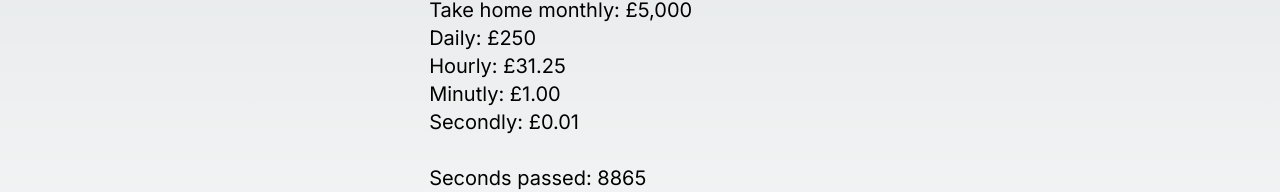
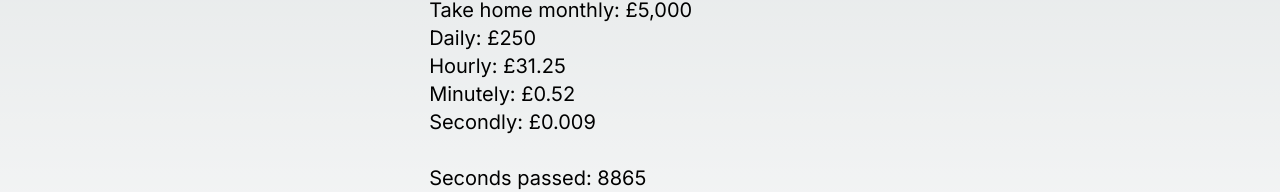
Before and after one commit to hoto/copium-clock, a Next.js app: page / in a window 1280 px wide. Shown: the part 480-672 px from the top of the page. Built offline with nearby package versions, Linux system fonts and the light colour scheme.

Commit message:
Cap the clock after 8 hours

```diff
--- a/components/CopiumClock.tsx
+++ b/components/CopiumClock.tsx
@@ -1,4 +1,6 @@
 import { useEffect, useState } from 'react'
+
+const eightHoursInSeconds = 8 * 60 * 60
 
 const CopiumClock: React.FC = () => {
   const target = new Date()
@@ -8,24 +10,28 @@ const CopiumClock: React.FC = () => {
   const [takeHomeMonthlySalary, setTakeHomeMonthlySalary] = useState<number>(5000)
   const [dailyAmount, setDailyAmount] = useState<number>(0)
   const [hourlyAmount, setHourlyAmount] = useState<number>(0)
-  const [minutlyAmount, setMinutlyAmount] = useState<number>(0)
+  const [minutelyAmount, setminutelyAmount] = useState<number>(0)
   const [secondlyAmount, setSecondlyAmount] = useState<number>(0)
   const [amountMadeToday, setAmountMadeToday] = useState<number>(0)
 
   useEffect(() => {
+    setDailyAmount(takeHomeMonthlySalary / 20) // 20 working days in a month
+    setHourlyAmount(takeHomeMonthlySalary / 20 / 8)
+    setminutelyAmount(takeHomeMonthlySalary / 20 / 8 / 60)
+    setSecondlyAmount(takeHomeMonthlySalary / 20 / 8 / 60 / 60)
+  }, [takeHomeMonthlySalary, workStartTime, secondsSinceWorkStartTime])
+
+  useEffect(() => {
     const interval = setInterval(() => {
       setSecondsSinceWorkStartTime(Math.floor((new Date().getTime() - workStartTime.getTime()) / 1000))
-      setAmountMadeToday(secondlyAmount * secondsSinceWorkStartTime)
+      if (secondsSinceWorkStartTime >= eightHoursInSeconds) {
+        setAmountMadeToday(dailyAmount)
+      } else {
+        setAmountMadeToday(secondlyAmount * secondsSinceWorkStartTime)
+      }
     }, 1000)
     return () => clearInterval(interval)
-  }, [workStartTime, secondlyAmount, amountMadeToday, secondsSinceWorkStartTime])
-
-  useEffect(() => {
-    setDailyAmount(takeHomeMonthlySalary / 20) // 20 working days in a month
-    setHourlyAmount(takeHomeMonthlySalary / 20 / 8)
-    setMinutlyAmount(takeHomeMonthlySalary / 20 / 8 / 60)
-    setSecondlyAmount(takeHomeMonthlySalary / 20 / 8 / 60 / 60)
-  }, [workStartTime, secondsSinceWorkStartTime])
+  }, [dailyAmount, workStartTime, secondlyAmount, amountMadeToday, secondsSinceWorkStartTime])
 
   return (
     <div>
@@ -39,8 +45,8 @@ const CopiumClock: React.FC = () => {
         <p>Take home monthly: {format(takeHomeMonthlySalary, 0, 0)} </p>
         <p>Daily: {format(dailyAmount, 0, 0)} </p>
         <p>Hourly: {format(hourlyAmount)} </p>
-        <p>Minutly: {format(minutlyAmount.toFixed())} </p>
-        <p>Secondly: {format(secondlyAmount.toFixed(3))} </p>
+        <p>Minutely: {format(minutelyAmount)} </p>
+        <p>Secondly: {format(secondlyAmount, 3, 3)} </p>
         <br />
         <p>Seconds passed: {secondsSinceWorkStartTime} </p>
       </div>
@@ -54,4 +60,5 @@ const format = (amount: number | string, min = 2, max = 2): string => {
     .NumberFormat('en-GB', { minimumFractionDigits: min, maximumFractionDigits: max })
     .format(Number(amount))
 }
+
 export default CopiumClock
```
